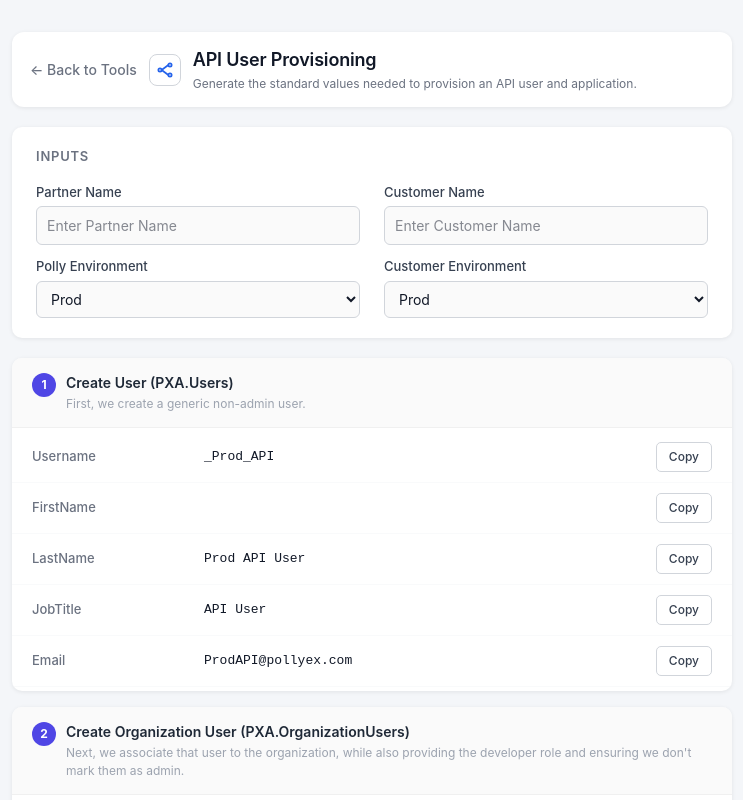
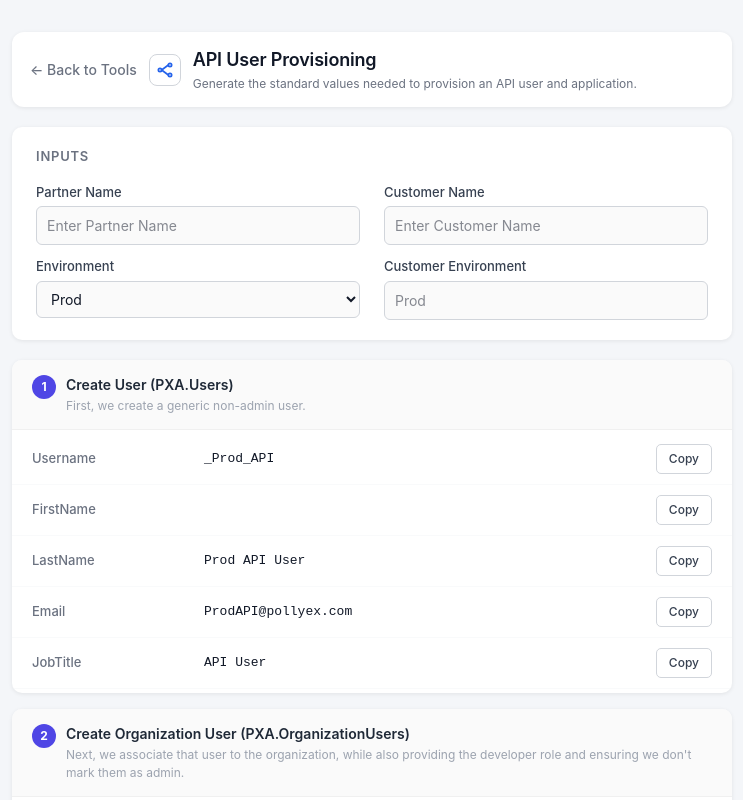
Before and after one commit to ribo916/json-mapper, a Next.js app: page /api-user in a window 1280 px wide. Shown: the top 800 px of the page, without its empty margins (268-1011 px from the left). Built offline with nearby package versions, Linux system fonts and the light colour scheme.

Commit message:
Sandbox support

```diff
--- a/app/api-user/page.tsx
+++ b/app/api-user/page.tsx
@@ -10,8 +10,8 @@
 type FormState = {
   partnerName: string;
   customerName: string;
-  pollyEnv: "STAGE" | "PROD";
-  customerEnv: "TEST" | "PROD";
+  pollyEnv: "STAGE" | "PROD" | "SANDBOX";
+  customerEnv: string;
 };
 
 type OutputState = {
@@ -85,7 +85,8 @@
 }
 
 function buildLastName(customerEnv: FormState["customerEnv"]): string {
-  return customerEnv === "PROD" ? "Prod API User" : "Test API User";
+  const env = customerEnv.trim() || "Prod";
+  return `${env} API User`;
 }
 
 function buildJob(): string {
@@ -97,7 +98,8 @@
   customerName: string,
   customerEnv: FormState["customerEnv"]
 ): string {
-  return `${stripSpaces(partnerName)}${stripSpaces(customerName)}${toDisplayCase(customerEnv)}API@pollyex.com`;
+  const env = customerEnv.trim() || "Prod";
+  return `${stripSpaces(partnerName)}${stripSpaces(customerName)}${env}API@pollyex.com`;
 }
 
 function buildApplicationName(
@@ -105,8 +107,8 @@
   customerName: string,
   customerEnv: FormState["customerEnv"]
 ): string {
-  const label = customerEnv === "PROD" ? "Prod" : "Test";
-  return `${stripSpaces(partnerName)} ${stripSpaces(customerName)} ${label} API`;
+  const env = customerEnv.trim() || "Prod";
+  return `${stripSpaces(partnerName)} ${stripSpaces(customerName)} ${env} API`;
 }
 
 function computeOutputs(
@@ -203,7 +205,11 @@
 }
 
 function InputForm({ values, onChange }: InputFormProps) {
-  const textField = (label: string, key: "partnerName" | "customerName") => (
+  const textField = (
+    label: string,
+    key: "partnerName" | "customerName" | "customerEnv",
+    placeholder?: string
+  ) => (
     <div style={styles.inputRow}>
       <label style={styles.inputLabel}>{label}</label>
       <input
@@ -211,14 +217,14 @@
         type="text"
         value={values[key]}
         onChange={(e) => onChange(key, e.target.value)}
-        placeholder={`Enter ${label}`}
+        placeholder={placeholder ?? `Enter ${label}`}
       />
     </div>
   );
 
   const selectField = (
     label: string,
-    key: "pollyEnv" | "customerEnv",
+    key: "pollyEnv",
     options: string[]
   ) => (
     <div style={styles.inputRow}>
@@ -243,8 +249,8 @@
       <div style={styles.formGrid}>
         {textField("Partner Name", "partnerName")}
         {textField("Customer Name", "customerName")}
-        {selectField("Polly Environment", "pollyEnv", ["STAGE", "PROD"])}
-        {selectField("Customer Environment", "customerEnv", ["TEST", "PROD"])}
+        {selectField("Environment", "pollyEnv", ["STAGE", "PROD", "SANDBOX"])}
+        {textField("Customer Environment", "customerEnv", "Prod")}
       </div>
     </div>
   );
@@ -259,7 +265,7 @@
     partnerName: "",
     customerName: "",
     pollyEnv: "PROD",
-    customerEnv: "PROD",
+    customerEnv: "",
   });
 
   const [copiedKey, setCopiedKey] = useState<string | null>(null);
@@ -310,8 +316,8 @@
         { label: "Username", value: out.username },
         { label: "FirstName", value: out.firstName },
         { label: "LastName", value: out.lastName },
+        { label: "Email", value: out.email },
         { label: "JobTitle", value: out.job },
-        { label: "Email", value: out.email },
       ],
     },
     {
```
Also changed, not shown: .claude/settings.json (added).
